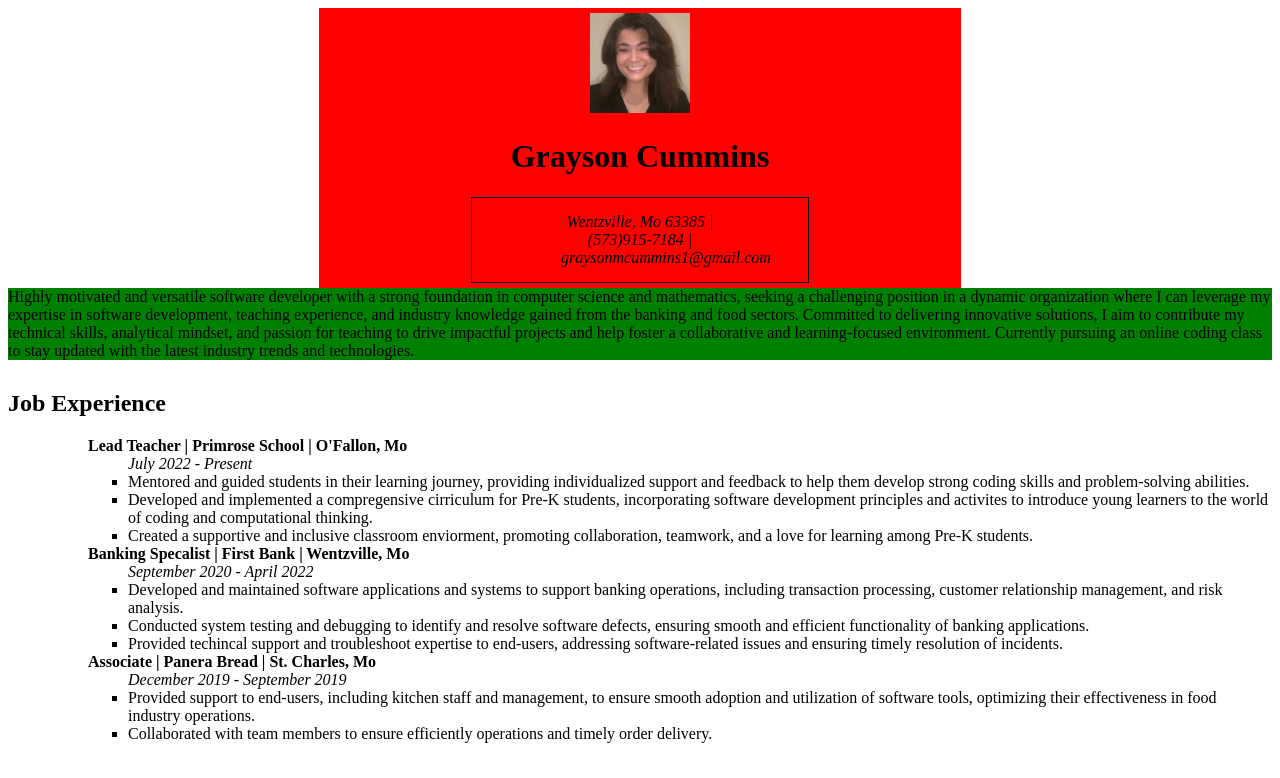
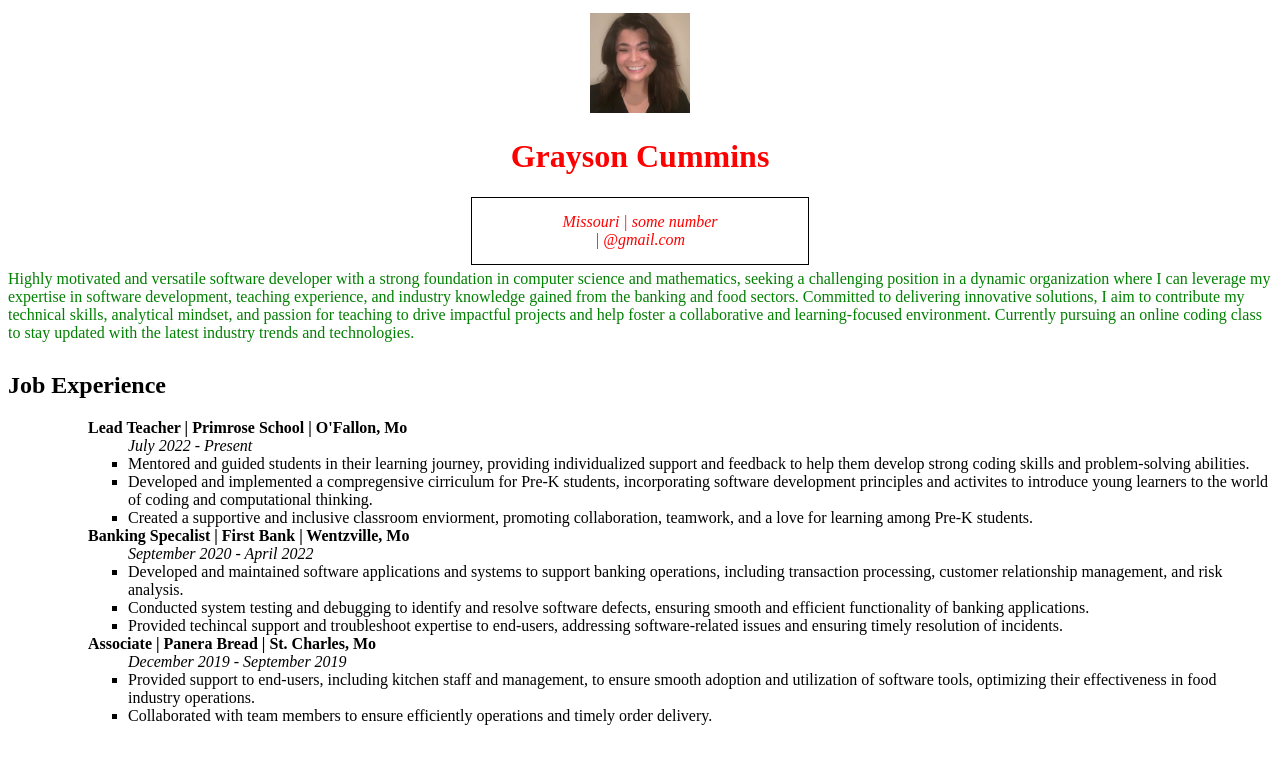
Before and after one commit to LaunchCodeAllhubs/html-me-something, a website: page index.html in a window 1280 px wide. Shown: the top 778 px of the page. Drawn offline with Linux system fonts and the light colour scheme.

Commit message:
changed css to value

```diff
--- a/index.html
+++ b/index.html
@@ -11,7 +11,7 @@
          <div id = "contactInfo">
             <p>
             <i>
-               Wentzville, Mo 63385 | (573)915-7184 | graysonmcummins1@gmail.com
+               Missouri | some number | @gmail.com
             </i>
             </p>
          </div>
--- a/styles.css
+++ b/styles.css
@@ -9,10 +9,10 @@ body {
     margin: 8px;
 }
 #mainHeading {
-    background-color: red;
+    color: red;
 }
 .funPharagraph {
-    background-color: green;
+    color: green;
 }
 header {
     margin: auto;
```
